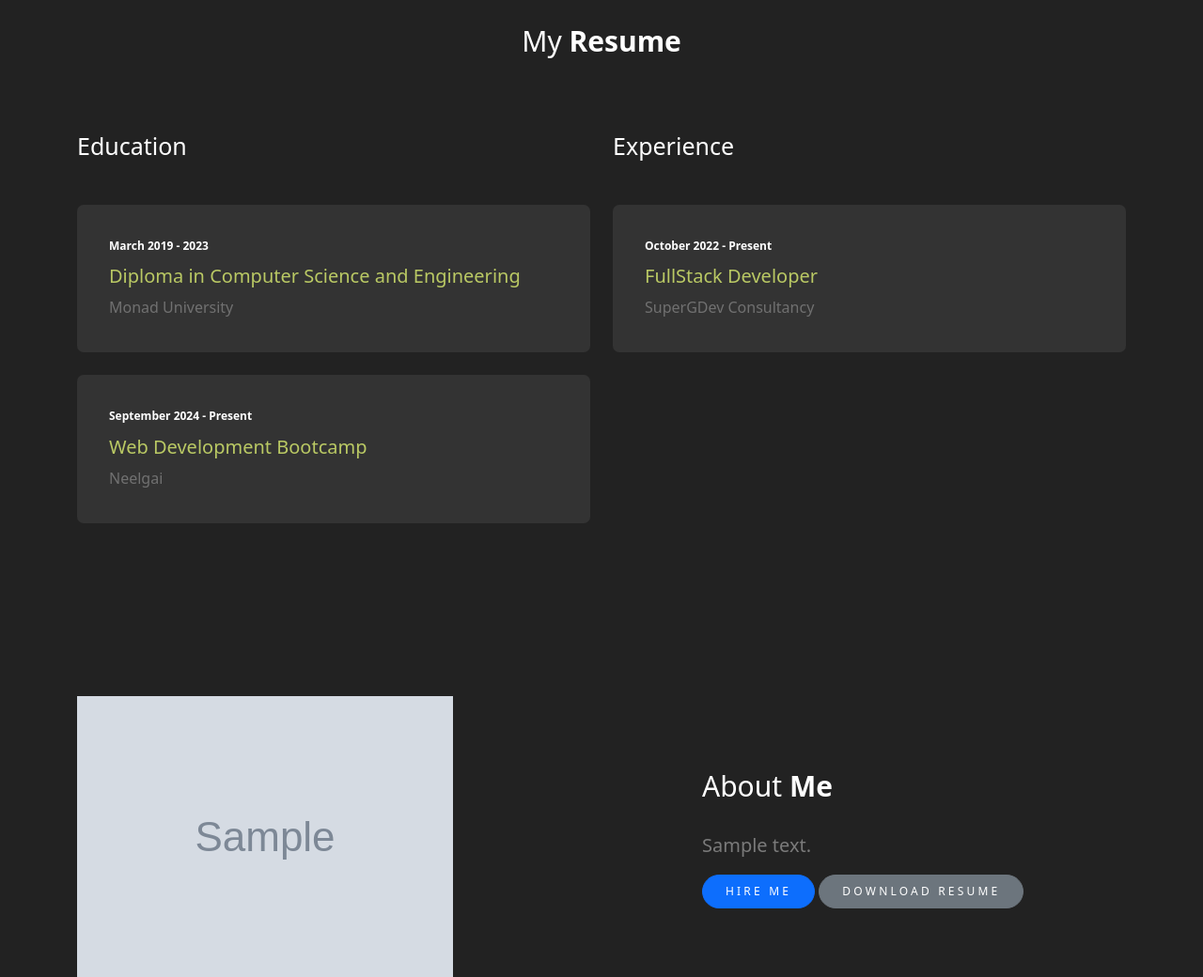
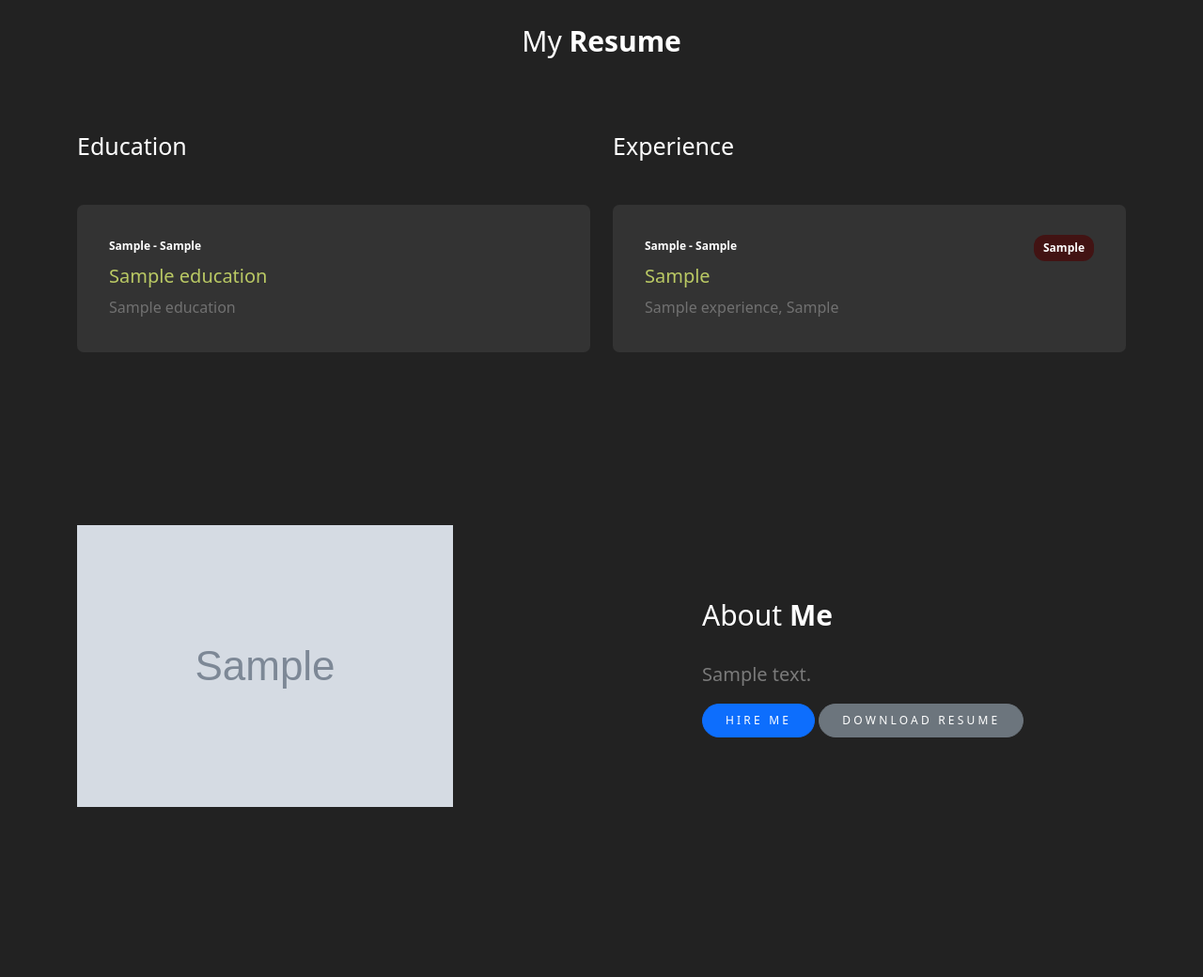
Before and after one commit to amardeep-soni/bootcampDjangoLearning, a Django app: template templates/index.html in a window 1280 px wide. Shown: the part 2146-3186 px from the top of the page at 94% size. Run offline with Django 5.2, Linux system fonts and the light colour scheme; the template is opened without the code that fills it: values that come from a table or form of the project are taken from there, others are empty; tables that the repository leaves empty hold one stand-in row (values such as "Sample post"); grey boxes marked "Sample" are stand-in pictures; parts of the project's set-up code (start-up, migrations or seed data) failed here and were passed over; some libraries are stand-ins or nearby versions.

Commit message:
education and services page render and model created for it

```diff
--- a/Home/admin.py
+++ b/Home/admin.py
@@ -5,3 +5,5 @@ from .models import *
 admin.site.register(Home)
 admin.site.register(Service)
 admin.site.register(Testimonial)
+admin.site.register(Education)
+admin.site.register(Experience)
--- a/Home/models.py
+++ b/Home/models.py
@@ -22,3 +22,17 @@ class Testimonial(models.Model):
     name = models.CharField(max_length=100)
     message = models.TextField()
     compnay_position = models.CharField(max_length=100)
+
+class Education(models.Model):
+    start_month_year = models.CharField(max_length=100)
+    end_month_year = models.CharField(max_length=100)
+    course_name = models.CharField(max_length=100)
+    Institue_name = models.CharField(max_length=100)
+
+class Experience(models.Model):
+    start_month_year = models.CharField(max_length=100)
+    end_month_year = models.CharField(max_length=100)
+    position = models.CharField(max_length=100)
+    company_name = models.CharField(max_length=100)
+    company_location = models.CharField(max_length=100)
+    job_type = models.CharField(max_length=100)
--- a/Home/views.py
+++ b/Home/views.py
@@ -1,7 +1,7 @@
 from django.http import HttpResponse
 from django.shortcuts import render
 
-from .models import Home, Service, Testimonial
+from .models import Home, Service, Testimonial, Education, Experience
 
 
 # Create your views here.
@@ -9,6 +9,8 @@ def index(request):
     data = Home.objects.all()
     service = Service.objects.all()
     testimonial = Testimonial.objects.all()
-    context = {"data": data, "services": service, "testimonials": testimonial}
+    education = Education.objects.all()
+    experience = Experience.objects.all()
+    context = {"data": data, "services": service, "testimonials": testimonial, "experiences": experience, "educations": education}
 
     return render(request, "index.html", context)
--- a/static/style.css
+++ b/static/style.css
@@ -640,3 +640,13 @@ a:active {
     letter-spacing: .2rem;
     color: rgba(255, 255, 255, 0.5) !important;
 }
+.job-type {
+    background-color: #421313;
+    border-radius: 12px;
+    padding: 8px 10px;
+    margin-left: 10px;
+    font-weight: bold;
+    position: absolute;
+    top: 28px;
+    right: 30px;
+}
--- a/templates/index.html
+++ b/templates/index.html
@@ -210,31 +210,27 @@
                 </div>
                 <div class="col-md-6">
                     <h2 class="mb-5">Education</h2>
+                    {% for education in educations %}
                     <div class="resume-item mb-4">
-                        <span class="date"><span class="icon-calendar"></span> March 2019 - 2023</span>
-                        <h3>Diploma in Computer Science and Engineering</h3>
-                        <span class="school">Monad University</span>
+                        <span class="date"><span class="icon-calendar"></span>{{education.start_month_year}} - {{education.end_month_year}}</span>
+                        <h3>{{education.course_name}}</h3>
+                        <span class="school">{{education.Institue_name}}</span>
                     </div>
+                    {% endfor %}
+                </div>
 
-                    <div class="resume-item mb-4">
-                        <span class="date"><span class="icon-calendar"></span> September 2024 - Present</span>
-                        <h3>Web Development Bootcamp</h3>
-                        <span class="school">Neelgai</span>
+                <div class="col-md-6">
+                    <h2 class="mb-5">Experience</h2>
+                    {% for experience in experiences %}
+                    <div class="resume-item mb-4 position-relative">
+                        <span class="date"><span class="icon-calendar"></span>{{experience.start_month_year}} - {{experience.end_month_year}}</span>
+                        <h3>{{experience.position}}</h3>
+                        <span class="school">{{experience.company_name}}, {{experience.company_location}}</span>
+                        <span class="job-type badge">{{experience.job_type}}</span>
                     </div>
+                    {% endfor %}
+                </div>
 
-                </div>
-                <div class="col-md-6">
-
-
-                    <h2 class="mb-5">Experience</h2>
-
-                    <div class="resume-item mb-4">
-                        <span class="date"><span class="icon-calendar"></span> October 2022 - Present</span>
-                        <h3>FullStack Developer</h3>
-                        <span class="school">SuperGDev Consultancy</span>
-                    </div>
-
-                </div>
             </div>
         </div>
     </section>
```
Also changed, not shown: Home/migrations/0006_education_experience.py (added).
